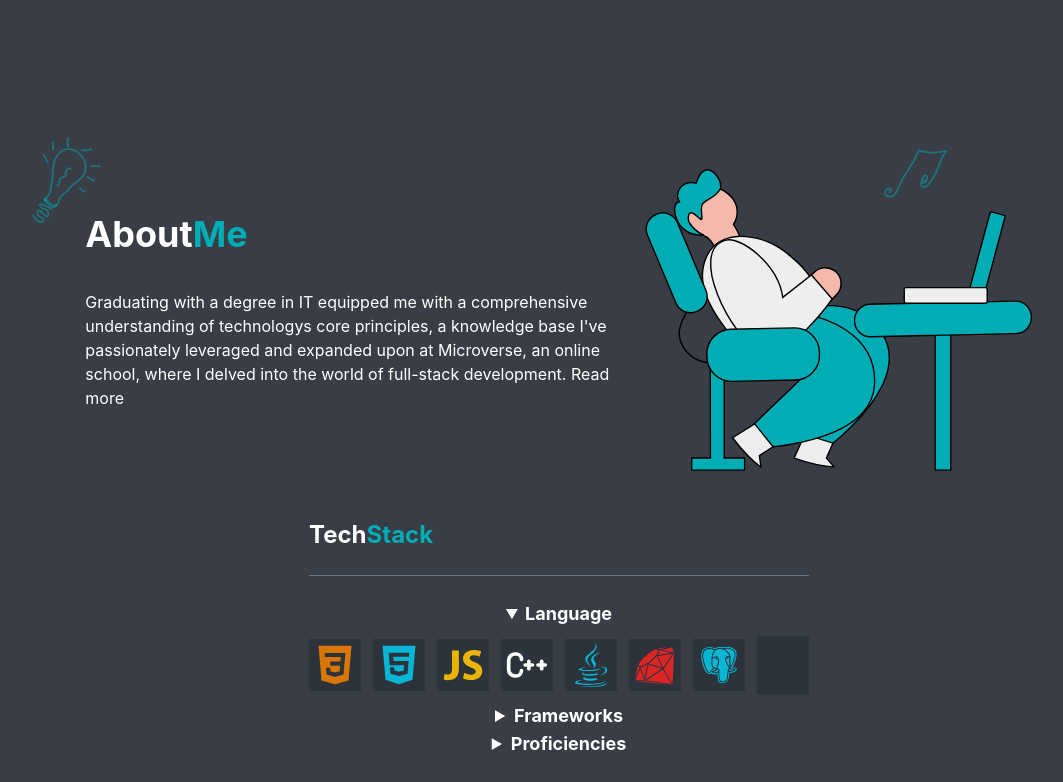
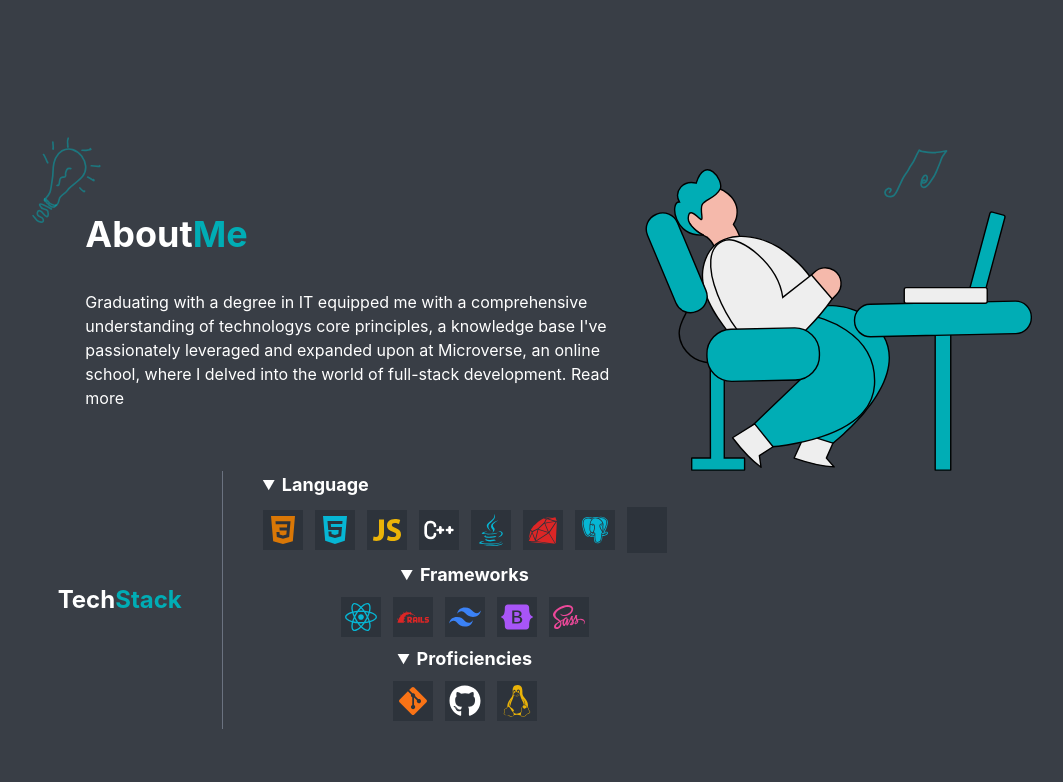
Before and after one commit to BranBayou/portfolio, a React (Create React App) app: page / in a window 1280 px wide. Shown: the part 606-1388 px from the top of the page, without its empty margins (81-1144 px from the left). Built offline with nearby package versions, Linux system fonts and the light colour scheme; some icons are missing.

Commit message:
Update about section

```diff
--- a/src/components/About.jsx
+++ b/src/components/About.jsx
@@ -5,7 +5,7 @@ import TechStackIntro from './About/TechStackIntro';
 
 function About() {
   return (
-    <div id="about" className="h-full w-10/12 mx-auto flex flex-col items-center justify-center relative">
+    <div id="about" className="h-full w-10/12 mx-auto flex flex-col relative">
       <div className="flex flex-col md:flex-row items-center justify-center">
         <Detail />
         <Image />
--- a/src/components/About/SkillsList.jsx
+++ b/src/components/About/SkillsList.jsx
@@ -1,6 +1,13 @@
 import React from 'react';
 import {
-  FaHtml5, FaReact, FaBootstrap, FaSass, FaLinux, FaGitAlt, FaGithub, FaJava,
+  FaHtml5,
+  FaReact,
+  FaBootstrap,
+  FaSass,
+  FaLinux,
+  FaGitAlt,
+  FaGithub,
+  FaJava,
 } from 'react-icons/fa';
 import { IoLogoCss3, IoLogoJavascript } from 'react-icons/io';
 import { SiTailwindcss, SiRubyonrails } from 'react-icons/si';
@@ -10,42 +17,83 @@ import { PiFileSql } from 'react-icons/pi';
 import { TbBrandCpp } from 'react-icons/tb';
 
 const SkillsList = () => (
-  <div className="h-full flex flex-col">
-    <details className="flex flex-col items-center" open>
-      <summary className="text-lg font-bold">
-        Language
-      </summary>
+  <div className="md:pl-10 md:ml-10 pt-8 md:pt-0 border-t md:border-t-0 md:border-l border-gray-500">
+    <details className="flex flex-col" open>
+      <summary className="text-lg font-bold">Language</summary>
       <ul className="py-2 flex items-center justify-center gap-3 flex-wrap">
-        <li className="bg-darkt"><IoLogoCss3 size={52} className="text-amber-600 p-1" /></li>
-        <li className="bg-darkt"><FaHtml5 size={52} className="text-cyan-500 p-1" /></li>
-        <li className="bg-darkt"><IoLogoJavascript size={52} className="text-yellow-500 p-1" /></li>
-        <li className="bg-darkt"><TbBrandCpp size={52} className="p-1" /></li>
-        <li className="bg-darkt"><FaJava size={52} className="text-cyan-500 p-1" /></li>
-        <li className="bg-darkt"><DiRuby size={52} className="text-red-600 p-1" /></li>
-        <li className="bg-darkt"><BiLogoPostgresql size={52} className="text-cyan-500 p-1" /></li>
-        <li className="bg-darkt"><PiFileSql size={52} className="p-1" /></li>
+        <li className="bg-darkt">
+          <IoLogoCss3 size={40} className="text-amber-600 p-1 hover:cursor-pointer transition-transform transform hover:scale-150" />
+        </li>
+        <li className="bg-darkt">
+          <FaHtml5 size={40} className="text-cyan-500 p-1 hover:cursor-pointer transition-transform transform hover:scale-150" />
+        </li>
+        <li className="bg-darkt">
+          <IoLogoJavascript size={40} className="text-yellow-500 p-1 hover:cursor-pointer transition-transform transform hover:scale-150" />
+        </li>
+        <li className="bg-darkt">
+          <TbBrandCpp size={40} className="p-1 hover:cursor-pointer transition-transform transform hover:scale-150" />
+        </li>
+        <li className="bg-darkt">
+          <FaJava size={40} className="text-cyan-500 p-1 hover:cursor-pointer transition-transform transform hover:scale-150" />
+        </li>
+        <li className="bg-darkt">
+          <DiRuby size={40} className="text-red-600 p-1 hover:cursor-pointer transition-transform transform hover:scale-150" />
+        </li>
+        <li className="bg-darkt">
+          <BiLogoPostgresql size={40} className="text-cyan-500 p-1 hover:cursor-pointer transition-transform transform hover:scale-150" />
+        </li>
+        <li className="bg-darkt">
+          <PiFileSql size={40} className="p-1 hover:cursor-pointer transition-transform transform hover:scale-150" />
+        </li>
       </ul>
     </details>
-    <details className="flex flex-col items-center">
-      <summary className="text-lg font-bold">
-        Frameworks
-      </summary>
+    <details className="flex flex-col items-center" open>
+      <summary className="text-lg font-bold">Frameworks</summary>
       <ul className="py-2 flex items-center justify-center gap-3 flex-wrap">
-        <li className="bg-darkt"><FaReact size={52} className="text-cyan-500 p-1" /></li>
-        <li className="bg-darkt"><SiRubyonrails size={52} className="text-red-600 p-1" /></li>
-        <li className="bg-darkt"><SiTailwindcss size={52} className="text-blue-500 p-1" /></li>
-        <li className="bg-darkt"><FaBootstrap size={52} className="text-purple-500 p-1" /></li>
-        <li className="bg-darkt"><FaSass size={52} className="text-pink-500 p-1" /></li>
+        <li className="bg-darkt">
+          <FaReact
+            size={40}
+            className="text-cyan-500 p-1 hover:cursor-pointer transition-transform transform hover:scale-150"
+          />
+        </li>
+        <li className="bg-darkt">
+          <SiRubyonrails
+            size={40}
+            className="text-red-600 p-1 hover:cursor-pointer transition-transform transform hover:scale-150"
+          />
+        </li>
+        <li className="bg-darkt">
+          <SiTailwindcss
+            size={40}
+            className="text-blue-500 p-1 hover:cursor-pointer transition-transform transform hover:scale-150"
+          />
+        </li>
+        <li className="bg-darkt">
+          <FaBootstrap
+            size={40}
+            className="text-purple-500 p-1 hover:cursor-pointer transition-transform transform hover:scale-150"
+          />
+        </li>
+        <li className="bg-darkt">
+          <FaSass
+            size={40}
+            className="text-pink-500 p-1 hover:cursor-pointer transition-transform transform hover:scale-150"
+          />
+        </li>
       </ul>
     </details>
-    <details className="flex flex-col items-center">
-      <summary className="text-lg font-bold">
-        Proficiencies
-      </summary>
+    <details className="flex flex-col items-center" open>
+      <summary className="text-lg font-bold">Proficiencies</summary>
       <ul className="py-2 flex items-center justify-center gap-3 flex-wrap">
-        <li className="bg-darkt"><FaGitAlt size={52} className="text-orange-500 p-1" /></li>
-        <li className="bg-darkt"><FaGithub size={52} className="p-1" /></li>
-        <li className="bg-darkt"><FaLinux size={52} className="text-yellow-500 p-1" /></li>
+        <li className="bg-darkt">
+          <FaGitAlt size={40} className="text-orange-500 p-1 hover:cursor-pointer transition-transform transform hover:scale-150" />
+        </li>
+        <li className="bg-darkt">
+          <FaGithub size={40} className="p-1 hover:cursor-pointer transition-transform transform hover:scale-150" />
+        </li>
+        <li className="bg-darkt">
+          <FaLinux size={40} className="text-yellow-500 p-1 hover:cursor-pointer transition-transform transform hover:scale-150" />
+        </li>
       </ul>
     </details>
   </div>
--- a/src/components/About/TechStackIntro.jsx
+++ b/src/components/About/TechStackIntro.jsx
@@ -2,8 +2,8 @@ import React from 'react';
 import SkillsList from './SkillsList';
 
 const TechStackIntro = () => (
-  <div className="slef-start">
-    <div className="w-full flex justify-center md:justify-start my-4 py-6 md:py-6 border-b border-gray-500 md:my-6">
+  <div className="w-full flex flex-col md:flex-row items-center justify-start px-8">
+    <div className="flex justify-center md:justify-start my-4 py-6 md:py-6 md:my-6">
       <h1 className="text-2xl font-bold">
         Tech
         <span className="text-aquab">Stack</span>
```
